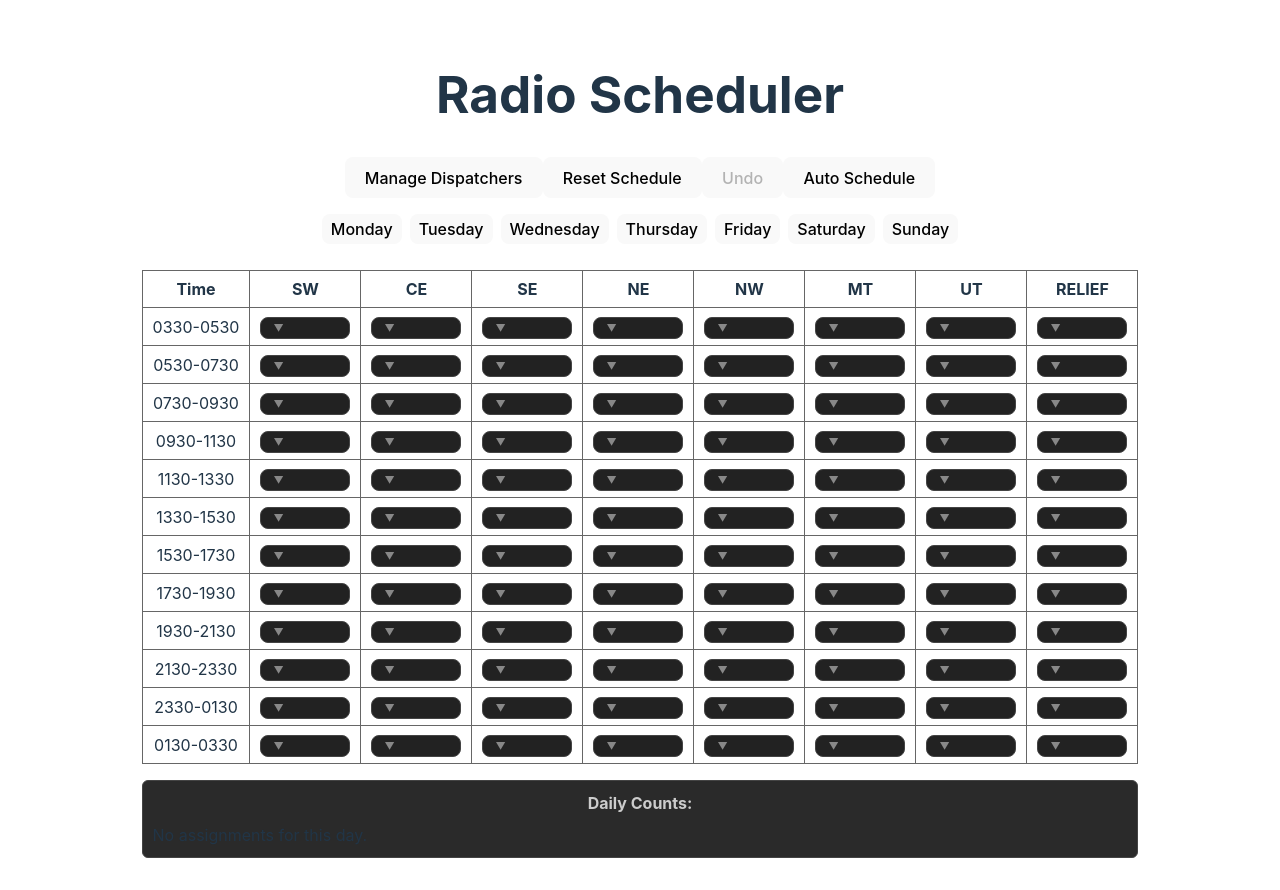
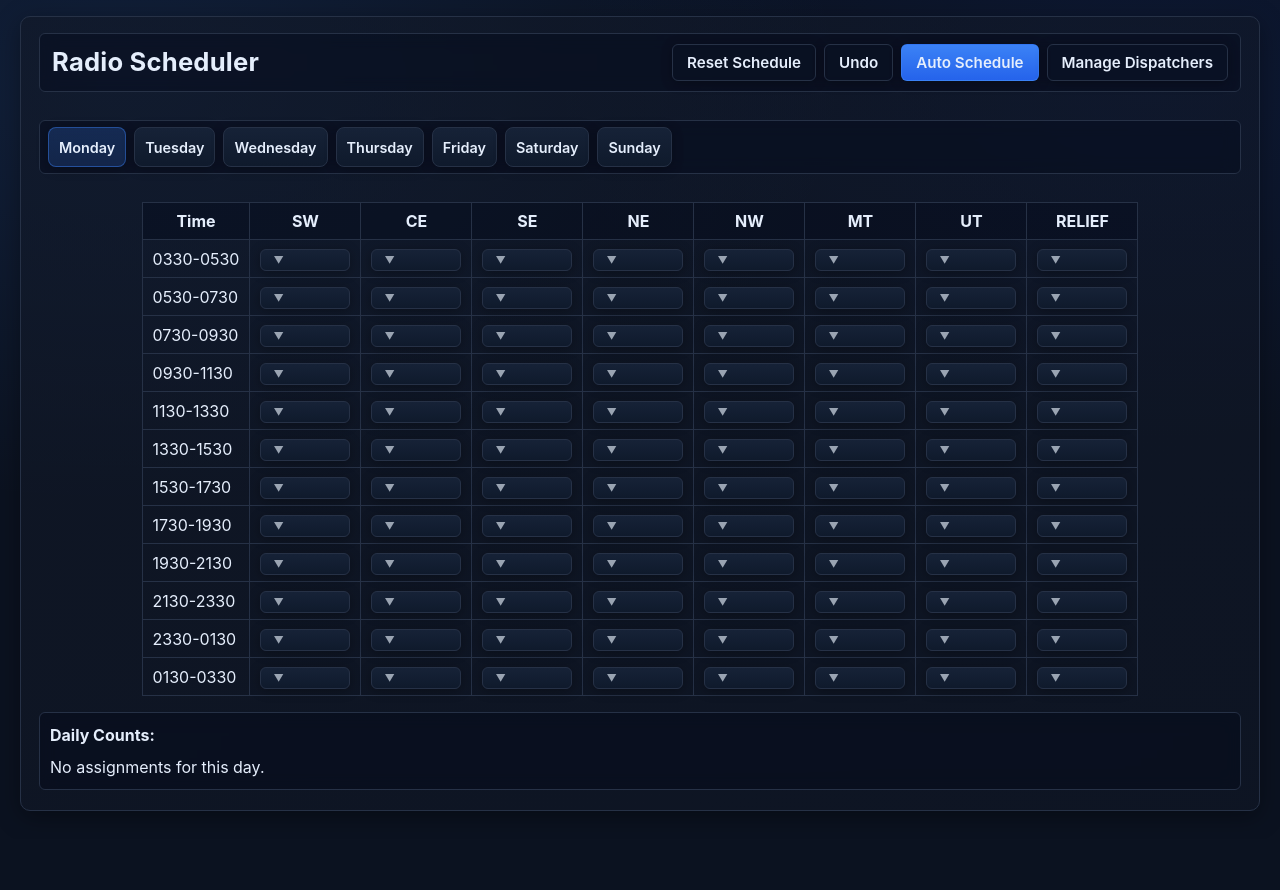
Before and after one commit to klorin911/radioscheduler, a React (Vite) app: page / in a window 1280 px wide. After the commit the page ends 839 px from the top, so only its background shows below. Built offline with nearby package versions, Linux system fonts and the light colour scheme.

Commit message:
Simplify GitHub releases by reducing unnecessary files
- Changed macOS target to only DMG (removed ZIP)
- Changed Windows target to x64 NSIS only
- Added better NSIS installer configuration
- Removed generateUpdatesFilesForAllChannels to keep auto-updater working
- Version bump to 0.0.8

```diff
--- a/src/App.tsx
+++ b/src/App.tsx
@@ -13,7 +13,9 @@ import { countSlotsPerDispatcher } from './solver/utils/scheduleUtils';
 
 const MAX_HISTORY = 50;
 
-// --- Utilities ---
+// =============================
+// Utilities
+// =============================
 const pad2 = (n: number) => String(n).padStart(2, '0');
 const timestampedFileName = (prefix: string, ext: 'csv' | 'pdf') => {
   const ts = new Date();
@@ -21,6 +23,9 @@ const timestampedFileName = (prefix: string, ext: 'csv' | 'pdf') => {
 };
 
 function App() {
+  // =============================
+  // State
+  // =============================
   const [schedule, setSchedule] = useState<Schedule>(() => loadSchedule());
   const [selectedDay, setSelectedDay] = useState<Day>('Monday');
   const [dispatchers, setDispatchers] = useState<ExtendedDispatcher[]>([]);
@@ -33,6 +38,9 @@ function App() {
   const [history, setHistory] = useState<Schedule[]>([]);
   const scheduleRef = useRef(schedule);
 
+  // =============================
+  // Schedule state helpers
+  // =============================
   const applyScheduleUpdate = (producer: (prev: Schedule) => Schedule) => {
     setSchedule((prev) => {
       setHistory((h) => [prev, ...h].slice(0, MAX_HISTORY));
@@ -40,7 +48,9 @@ function App() {
     });
   };
 
-  // --- Export to CSV helpers ---
+  // =============================
+  // Export: CSV
+  // =============================
   const buildCSVForWeek = useCallback((sched: Schedule): string => {
     const csvQuote = (val: string) => '"' + (val ?? '').replace(/"/g, '""') + '"';
     // Day-separated blocks. For each day:
@@ -84,7 +94,9 @@ function App() {
 
   // Removed single-day CSV export handler
 
-  // --- Export Week to PDF (Mon-Thu on page 1; Fri-Sun on page 2) ---
+  // =============================
+  // Export: PDF (Mon–Thu page 1; Fri–Sun page 2)
+  // =============================
   const handleExportWeekPDF = useCallback(async () => {
     const { default: JsPDF } = await import('jspdf');
     const { default: autoTable } = await import('jspdf-autotable');
@@ -172,15 +184,21 @@ function App() {
     doc.save(file);
   }, []);
 
-  const undoLast = () => {
+  // =============================
+  // Undo
+  // =============================
+  const undoLast = useCallback(() => {
     setHistory((h) => {
       if (h.length === 0) return h;
       const [prev, ...rest] = h;
       setSchedule(prev);
       return rest;
     });
-  };
+  }, []);
 
+  // =============================
+  // Dispatchers: normalization and seniority
+  // =============================
   // Normalize loaded dispatchers (badge string -> number, wantsExtraRadio -> minimumRadioOnly, defaults)
   type LegacyDispatcher = Omit<ExtendedDispatcher, 'badgeNumber' | 'minimumRadioOnly'> & {
     badgeNumber?: number | string;
@@ -283,6 +301,9 @@ function App() {
     return changed ? result : list;
   }, []);
 
+  // =============================
+  // Effects: load/save, refs, derived counts
+  // =============================
   // Load dispatchers on mount
   useEffect(() => {
     const loadDispatchersAsync = async () => {
@@ -351,7 +372,10 @@ function App() {
     };
   }, [handleExportWeek, handleExportWeekPDF]);
 
-  const handleChange = (
+  // =============================
+  // Handlers
+  // =============================
+  const handleChange = useCallback((
     day: Day,
     time: TimeSlot,
     column: Column,
@@ -368,33 +392,52 @@ function App() {
         },
       },
     }));
-  };
+  }, []);
 
   return (
     <div className="app">
+      <div className="app-header">
+        <div className="app-title">
           <h1>Radio Scheduler</h1>
-      <button onClick={() => setShowDispatchersPage((v) => !v)}>
-        {showDispatchersPage ? 'Back to Schedule' : 'Manage Dispatchers'}
-      </button>
+        </div>
+        <div className="header-actions">
           {!showDispatchersPage && (
             <>
-          <button onClick={() => applyScheduleUpdate(() => createEmptySchedule())}>
+              <button
+                className="btn-ghost"
+                onClick={() => applyScheduleUpdate(() => createEmptySchedule())}
+              >
                 Reset Schedule
               </button>
-          <button disabled={history.length === 0} onClick={undoLast}>
+              <button
+                className="btn-ghost"
+                disabled={history.length === 0}
+                onClick={undoLast}
+              >
                 Undo
               </button>
-          <button disabled={solving} onClick={async () => {
+              <button
+                className="btn-primary"
+                disabled={solving}
+                onClick={async () => {
                   setSolving(true);
                   const newSched = await generateWeeklySchedule(schedule, dispatchers);
                   applyScheduleUpdate(() => newSched);
                   setSolving(false);
-          }}>
+                }}
+              >
                 {solving ? 'Generating...' : 'Auto Schedule'}
               </button>
-
             </>
           )}
+          <button
+            className="btn-ghost"
+            onClick={() => setShowDispatchersPage((v) => !v)}
+          >
+            {showDispatchersPage ? 'Back to Schedule' : 'Manage Dispatchers'}
+          </button>
+        </div>
+      </div>
 
       <div className="day-tabs">
         {!showDispatchersPage &&
@@ -427,4 +470,4 @@ function App() {
   );
 }
 
-export default App
+export default App;
--- a/src/components/ScheduleTable.tsx
+++ b/src/components/ScheduleTable.tsx
@@ -112,12 +112,8 @@ const ScheduleTable: React.FC<Props> = ({ day, schedule, dispatchers, onChange,
       const daysFor = person.workDays;
       return !daysFor || daysFor.length === 0 || daysFor.includes(day);
     };
-
-    // Also include anyone actually assigned (even if not rostered for this day)
-    const assignedIds = new Set(Object.keys(slotCounts || {}));
-
     return dispatchers
-      .filter(d => worksOnDay(d) || assignedIds.has(d.id))
+      .filter(d => worksOnDay(d))
       .map(d => ({ ...d, count: slotCounts[d.id] ?? 0 }))
       .sort((a, b) => a.name.localeCompare(b.name));
   }, [dispatchers, day, slotCounts]);
--- a/src/styles/App.css
+++ b/src/styles/App.css
@@ -1,8 +1,55 @@
-#root {
-  max-width: 1280px;
-  margin: 0 auto;
-  padding: 2rem;
-  text-align: center;
+/* App shell */
+.app {
+  background: var(--glass-bg);
+  border: 1px solid var(--border);
+  border-radius: var(--radius);
+  box-shadow: var(--shadow);
+  padding: 16px 18px 20px;
+  display: flex;
+  flex-direction: column;
+  gap: 12px;
 }
 
-/* App-specific styles - unused template styles removed */
+/* Header */
+.app-header {
+  display: flex;
+  align-items: center;
+  justify-content: space-between;
+  gap: 12px;
+  padding: 10px 12px;
+  background: rgba(2, 6, 23, 0.35);
+  border: 1px solid var(--border);
+  border-radius: calc(var(--radius) - 4px);
+  backdrop-filter: blur(8px);
+  -webkit-backdrop-filter: blur(8px);
+}
+
+.app-title {
+  display: flex;
+  align-items: center;
+  gap: 12px;
+}
+
+.header-actions {
+  display: flex;
+  gap: 8px;
+  flex-wrap: wrap;
+}
+
+/* Button variants for header */
+.btn-ghost {
+  background: transparent;
+  border-color: var(--border);
+}
+.btn-ghost:hover {
+  border-color: var(--primary);
+}
+
+.btn-primary {
+  background: linear-gradient(180deg, var(--primary), var(--primary-600));
+  border-color: rgba(59, 130, 246, 0.6);
+}
+.btn-primary:hover {
+  background: linear-gradient(180deg, var(--primary-600), var(--primary-700));
+  border-color: rgba(59, 130, 246, 0.8);
+}
--- a/src/styles/dispatcher-dropdown.css
+++ b/src/styles/dispatcher-dropdown.css
@@ -7,9 +7,9 @@
 .dropdown-button {
   width: 100%;
   padding: 4px 8px;
-  border: 1px solid #444;
-  background-color: #222;
-  color: #fff;
+  border: 1px solid var(--border);
+  background: linear-gradient(180deg, #162237, #0f1a2c);
+  color: var(--text);
   font-size: 12px;
   cursor: pointer;
   display: flex;
@@ -19,44 +19,44 @@
 }
 
 .dropdown-button.filled {
-  background-color: #2a4a2a;
-  border-color: #4a7c59;
+  background: linear-gradient(180deg, rgba(59, 130, 246, 0.22), rgba(59, 130, 246, 0.18));
+  border-color: rgba(59, 130, 246, 0.45);
 }
 
 .dropdown-button.filled:hover {
-  background-color: #3a5a3a;
-  border-color: #5a8c69;
+  background: linear-gradient(180deg, rgba(59, 130, 246, 0.28), rgba(59, 130, 246, 0.20));
+  border-color: rgba(59, 130, 246, 0.65);
 }
 
 .dropdown-button.empty {
-  background-color: #222;
-  border-color: #444;
+  background-color: var(--surface);
+  border-color: var(--border);
 }
 
 /* Validation states applied via parent container className */
 .dispatcher-dropdown.error .dropdown-button {
-  background-color: #5a1f1f !important; /* red */
-  border-color: #a33 !important;
-  color: #fff !important;
+  background: linear-gradient(180deg, rgba(239, 68, 68, 0.22), rgba(239, 68, 68, 0.18)) !important; /* red */
+  border-color: rgba(239, 68, 68, 0.55) !important;
+  color: var(--text) !important;
 }
 .dispatcher-dropdown.error .dropdown-button:hover {
-  background-color: #6a2a2a !important;
-  border-color: #bb4444 !important;
+  background: linear-gradient(180deg, rgba(239, 68, 68, 0.30), rgba(239, 68, 68, 0.22)) !important;
+  border-color: rgba(239, 68, 68, 0.75) !important;
 }
 
 .dispatcher-dropdown.warning .dropdown-button {
-  background-color: #5a521f !important; /* amber */
-  border-color: #c2a83a !important;
-  color: #fff !important;
+  background: linear-gradient(180deg, rgba(245, 158, 11, 0.22), rgba(245, 158, 11, 0.18)) !important; /* amber */
+  border-color: rgba(245, 158, 11, 0.55) !important;
+  color: var(--text) !important;
 }
 .dispatcher-dropdown.warning .dropdown-button:hover {
-  background-color: #6a5e24 !important;
-  border-color: #d4bb46 !important;
+  background: linear-gradient(180deg, rgba(245, 158, 11, 0.30), rgba(245, 158, 11, 0.22)) !important;
+  border-color: rgba(245, 158, 11, 0.75) !important;
 }
 
 .dropdown-arrow {
   font-size: 10px;
-  color: #888;
+  color: var(--muted);
   margin-left: 4px;
 }
 
@@ -65,31 +65,33 @@
   top: 100%;
   left: 0;
   right: 0;
-  background-color: #2a2a2a;
-  border: 1px solid #444;
+  background: rgba(2, 6, 23, 0.95);
+  border: 1px solid var(--border);
   border-top: none;
   max-height: 200px;
   overflow-y: auto;
   z-index: 1000;
-  box-shadow: 0 4px 12px rgba(0, 0, 0, 0.3);
+  box-shadow: var(--shadow-soft);
+  backdrop-filter: blur(6px);
+  -webkit-backdrop-filter: blur(6px);
 }
 
 .dropdown-option {
   padding: 6px 8px;
   cursor: pointer;
   font-size: 12px;
-  color: #fff;
-  border-bottom: 1px solid #333;
-  transition: background-color 0.1s;
+  color: var(--text);
+  border-bottom: 1px solid var(--border);
+  transition: background-color 0.12s ease, border-color 0.12s ease;
 }
 
 .dropdown-option:hover {
-  background-color: #3a3a3a;
+  background: rgba(2, 6, 23, 0.7);
 }
 
 .dropdown-option.selected {
-  background-color: #2a4a2a;
-  color: #4a7c59;
+  background: linear-gradient(180deg, rgba(59, 130, 246, 0.22), rgba(59, 130, 246, 0.18));
+  border-left: 2px solid rgba(59, 130, 246, 0.65);
 }
 
 .dropdown-option:last-child {
--- a/src/styles/index.css
+++ b/src/styles/index.css
@@ -1,11 +1,41 @@
 :root {
-  font-family: Inter, system-ui, Avenir, Helvetica, Arial, sans-serif;
+  /* Typography */
+  --font-sans: -apple-system, BlinkMacSystemFont, "Segoe UI", Inter, Roboto, Oxygen, Ubuntu, Cantarell, "Fira Sans", "Droid Sans", "Helvetica Neue", Arial, sans-serif;
+  font-family: var(--font-sans);
   line-height: 1.5;
   font-weight: 400;
 
-  color-scheme: light dark;
-  color: rgba(255, 255, 255, 0.87);
-  background-color: #242424;
+  /* Dark-only color scheme with blue police-accent */
+  color-scheme: dark;
+  --bg: #0b1220;              /* deep navy */
+  --surface: #111827;         /* slate-900 */
+  --surface-2: #0f172a;       /* slate-950 */
+  --overlay: rgba(17, 24, 39, 0.7);
+  --border: #263146;          /* muted slate border */
+  --muted: #9aa4b2;           /* slate-400 */
+  --text: #e5eefc;            /* near-white with blue tint */
+  --text-weak: #c7d2fe;       /* soft text */
+
+  --primary: #3b82f6;         /* blue-500 */
+  --primary-600: #2563eb;     /* blue-600 */
+  --primary-700: #1d4ed8;     /* blue-700 */
+  --danger: #ef4444;          /* red-500 */
+  --warning: #f59e0b;         /* amber-500 */
+  --success: #22c55e;         /* green-500 */
+
+  --radius: 10px;
+  --shadow: 0 6px 24px rgba(0,0,0,0.35);
+  --shadow-soft: 0 2px 12px rgba(0,0,0,0.3);
+  --glass-bg: linear-gradient(
+    to bottom right,
+    rgba(17, 24, 39, 0.65),
+    rgba(17, 24, 39, 0.45)
+  );
+
+  background: radial-gradient(1200px 700px at 10% 10%, rgba(59, 130, 246, 0.12), transparent 60%),
+              radial-gradient(1000px 600px at 90% 10%, rgba(29, 78, 216, 0.10), transparent 60%),
+              var(--bg);
+  color: var(--text);
 
   font-synthesis: none;
   text-rendering: optimizeLegibility;
@@ -15,54 +45,59 @@
 
 a {
   font-weight: 500;
-  color: #646cff;
-  text-decoration: inherit;
+  color: var(--primary);
+  text-decoration: none;
 }
 a:hover {
-  color: #535bf2;
+  color: var(--primary-600);
 }
 
 body {
   margin: 0;
-  display: flex;
-  place-items: center;
   min-width: 320px;
-  min-height: 100vh;
+  min-height: 100dvh;
+  background: transparent; /* use :root gradient */
 }
 
 h1 {
-  font-size: 3.2em;
-  line-height: 1.1;
+  font-size: 1.6rem;
+  line-height: 1.2;
+  margin: 0;
+  letter-spacing: 0.2px;
 }
 
 button {
-  border-radius: 8px;
-  border: 1px solid transparent;
-  padding: 0.6em 1.2em;
-  font-size: 1em;
-  font-weight: 500;
+  border-radius: calc(var(--radius) - 4px);
+  border: 1px solid var(--border);
+  padding: 8px 14px;
+  font-size: 0.95rem;
+  font-weight: 600;
   font-family: inherit;
-  background-color: #1a1a1a;
+  background: linear-gradient(180deg, #162237, #0f1a2c);
+  color: var(--text);
   cursor: pointer;
-  transition: border-color 0.25s;
+  transition: transform 0.12s ease, background-color 0.15s ease, border-color 0.2s ease, box-shadow 0.2s ease;
+  box-shadow: var(--shadow-soft);
 }
 button:hover {
-  border-color: #646cff;
+  border-color: var(--primary);
+  box-shadow: 0 4px 16px rgba(59, 130, 246, 0.2);
+}
+button:active {
+  transform: translateY(0.5px) scale(0.995);
 }
 button:focus,
 button:focus-visible {
-  outline: 4px auto -webkit-focus-ring-color;
+  outline: 2px solid rgba(59, 130, 246, 0.5);
+  outline-offset: 1px;
 }
 
-@media (prefers-color-scheme: light) {
-  :root {
-    color: #213547;
-    background-color: #ffffff;
-  }
-  a:hover {
-    color: #747bff;
-  }
-  button {
-    background-color: #f9f9f9;
-  }
+/* Dark-only app: no light mode overrides */
+
+/* Root container tweaks */
+#root {
+  /* Allow the app to span the window while keeping comfortable gutters */
+  max-width: 1600px;
+  margin: 0 auto;
+  padding: 16px 20px 28px;
 }
--- a/src/styles/layout.css
+++ b/src/styles/layout.css
@@ -3,9 +3,37 @@
 .day-tabs {
   margin-top: 1rem;
   min-height: 40px; /* keep consistent header spacing even when hidden */
+  display: flex;
+  flex-wrap: wrap;
+  gap: 8px;
+  padding: 6px 8px;
+  background: rgba(2, 6, 23, 0.35);
+  border: 1px solid var(--border);
+  border-radius: calc(var(--radius) - 4px);
+  backdrop-filter: blur(8px);
+  -webkit-backdrop-filter: blur(8px);
 }
 
 .day-tabs button {
-  margin: 0 4px;
-  padding: 4px 8px;
+  margin: 0;
+  padding: 6px 10px;
+  border-radius: 8px;
+  border: 1px solid var(--border);
+  background: linear-gradient(180deg, #162237, #0f1a2c);
+  color: var(--text);
+  font-size: 0.9rem;
+  transition: background-color 0.15s ease, border-color 0.2s ease, transform 0.12s ease;
 }
+
+.day-tabs button:hover {
+  border-color: var(--primary);
+}
+
+.day-tabs button.active {
+  background: linear-gradient(180deg, rgba(59, 130, 246, 0.22), rgba(59, 130, 246, 0.18));
+  border-color: rgba(59, 130, 246, 0.45);
+}
+
+.day-tabs button.active:hover {
+  border-color: rgba(59, 130, 246, 0.75);
+}
--- a/src/styles/schedule-table.css
+++ b/src/styles/schedule-table.css
@@ -6,16 +6,18 @@
 }
 
 .daily-counts-summary {
-  background-color: #2a2a2a;
+  background: rgba(2, 6, 23, 0.35);
   padding: 10px;
-  border-radius: 6px;
-  border: 1px solid #444;
+  border-radius: calc(var(--radius) - 4px);
+  border: 1px solid var(--border);
+  backdrop-filter: blur(8px);
+  -webkit-backdrop-filter: blur(8px);
 }
 
 .daily-counts-summary strong {
   display: block;
   margin-bottom: 8px;
-  color: #ccc;
+  color: var(--text);
 }
 
 .counts-container {
@@ -25,8 +27,9 @@
 }
 
 .count-pill {
-  background-color: #3e3e3e;
-  color: #e0e0e0;
+  background: linear-gradient(180deg, rgba(59, 130, 246, 0.12), rgba(59, 130, 246, 0.08));
+  border: 1px solid rgba(59, 130, 246, 0.35);
+  color: var(--text);
   padding: 4px 10px;
   border-radius: 12px;
   font-size: 0.9em;
@@ -34,7 +37,7 @@
 }
 
 .count-pill strong {
-  color: #fff;
+  color: var(--text);
   display: inline;
   margin-left: 4px;
 }
@@ -47,31 +50,36 @@
 
 .schedule-table th,
 .schedule-table td {
-  border: 1px solid #666;
+  border: 1px solid var(--border);
   padding: 6px 10px;
+}
+
+.schedule-table th {
+  background: rgba(2, 6, 23, 0.35);
+  color: var(--text);
 }
 
 .schedule-table select {
   width: 90px;
-  background-color: #222;
-  color: #fff;
-  border: 1px solid #444;
+  background-color: var(--surface);
+  color: var(--text);
+  border: 1px solid var(--border);
 }
 
 .dispatcher-select-filled {
-  background-color: #2a4a2a !important;
-  border: 1px solid #4a7c59 !important;
+  background: linear-gradient(180deg, rgba(59, 130, 246, 0.22), rgba(59, 130, 246, 0.18)) !important;
+  border: 1px solid rgba(59, 130, 246, 0.45) !important;
   cursor: help;
 }
 
 .dispatcher-select-filled:hover {
-  background-color: #3a5a3a !important;
-  border-color: #5a8c69 !important;
+  background: linear-gradient(180deg, rgba(59, 130, 246, 0.28), rgba(59, 130, 246, 0.20)) !important;
+  border-color: rgba(59, 130, 246, 0.65) !important;
 }
 
 .dispatcher-select-empty {
-  background-color: #222 !important;
-  border: 1px solid #444 !important;
+  background-color: var(--surface) !important;
+  border: 1px solid var(--border) !important;
 }
 
 .dispatcher-tooltip-container {
--- a/src/styles/tooltip.css
+++ b/src/styles/tooltip.css
@@ -4,28 +4,30 @@
 }
 
 .dispatcher-tooltip {
-  background: #2a2a2a;
-  border: 1px solid #444;
-  border-radius: 6px;
+  background: rgba(2, 6, 23, 0.92);
+  border: 1px solid var(--border);
+  border-radius: calc(var(--radius) - 6px);
   padding: 8px 12px;
-  box-shadow: 0 4px 12px rgba(0, 0, 0, 0.3);
+  box-shadow: var(--shadow-soft);
   font-size: 12px;
   line-height: 1.4;
   min-width: 200px;
   max-width: 300px;
   pointer-events: none;
+  backdrop-filter: blur(6px);
+  -webkit-backdrop-filter: blur(6px);
 }
 
 .tooltip-header {
-  border-bottom: 1px solid #444;
+  border-bottom: 1px solid var(--border);
   padding-bottom: 4px;
   margin-bottom: 6px;
-  color: #fff;
+  color: var(--text);
   font-size: 13px;
 }
 
 .tooltip-content {
-  color: #ccc;
+  color: var(--muted);
 }
 
 .tooltip-row {
@@ -36,12 +38,12 @@
 
 .tooltip-label {
   font-weight: 500;
-  color: #aaa;
+  color: var(--muted);
   margin-right: 8px;
 }
 
 .tooltip-value {
-  color: #fff;
+  color: var(--text);
   text-align: right;
   flex: 1;
 }
@@ -54,5 +56,5 @@
   left: 50%;
   transform: translateX(-50%);
   border: 5px solid transparent;
-  border-top-color: #2a2a2a;
+  border-top-color: rgba(2, 6, 23, 0.92);
 }
```
Also changed, not shown: package.json (+15 -4 lines), src/styles/manage-dispatchers.css (+105 -95 lines). Lines whose indentation alone changed are shown as unchanged.
